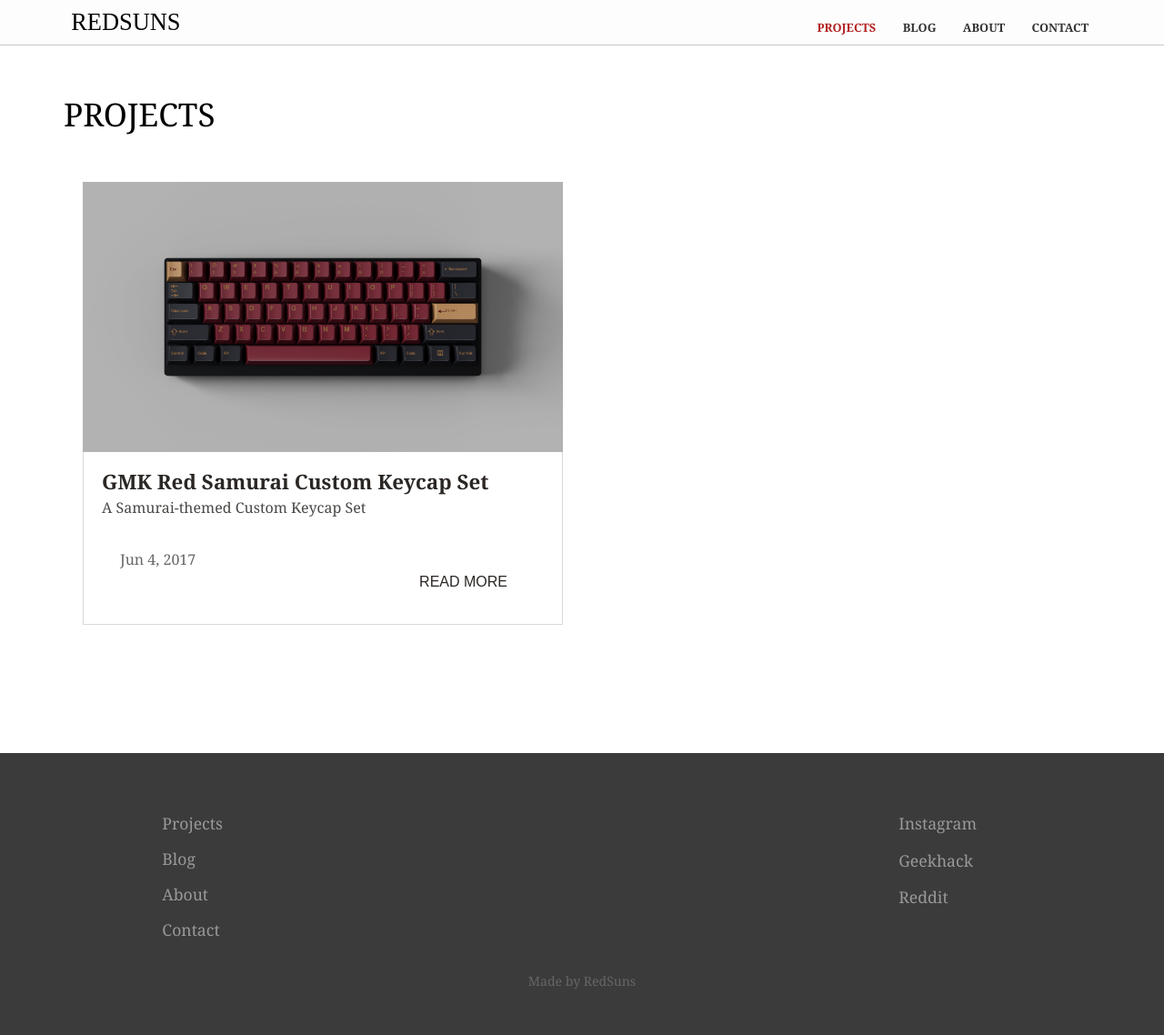
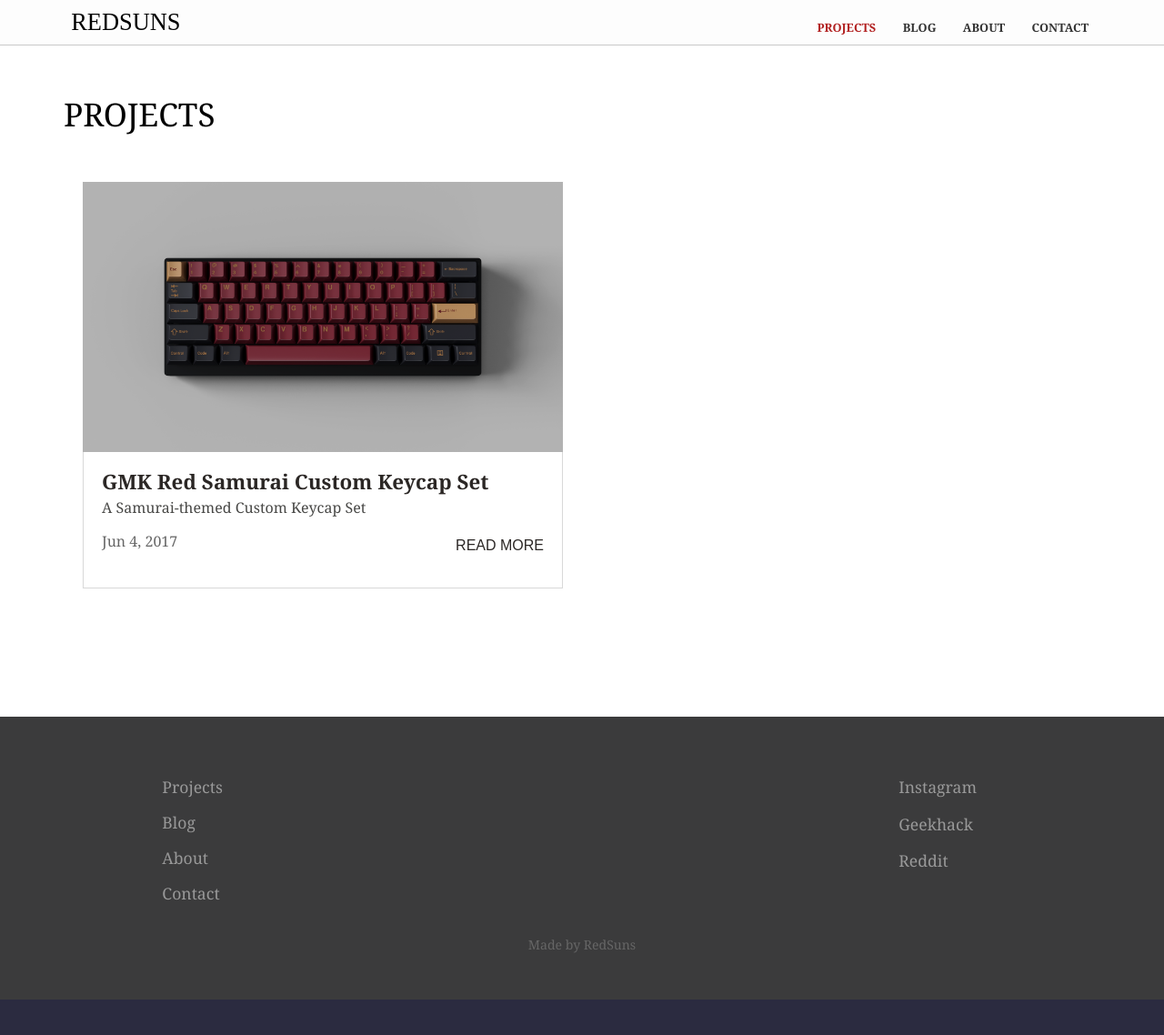
Before and after one commit to RedSunsRMK/redsunsrmk.github.io, a Jekyll site: the page built from projects.html, in a window 1280 px wide and 1139 px high. Shown: the whole window at 91% size. Built offline with Jekyll 4.4.1, drawn with Linux system fonts in a browser that asks for light colours.

Commit message:
Update layout.scss

```diff
--- a/_sass/layout.scss
+++ b/_sass/layout.scss
@@ -252,13 +252,11 @@ blockquote:before {
 
 
 	.projectdate {
-		padding: 20px;
 		font-size: 1em;
 		text-align: left;
 	}
 
 	.readmore {
-		padding: 20px;
 		font-family: "Titillium Web",arial,sans-serif !important;
 		font-size: 1em;
 		margin-top: 5px;
```
